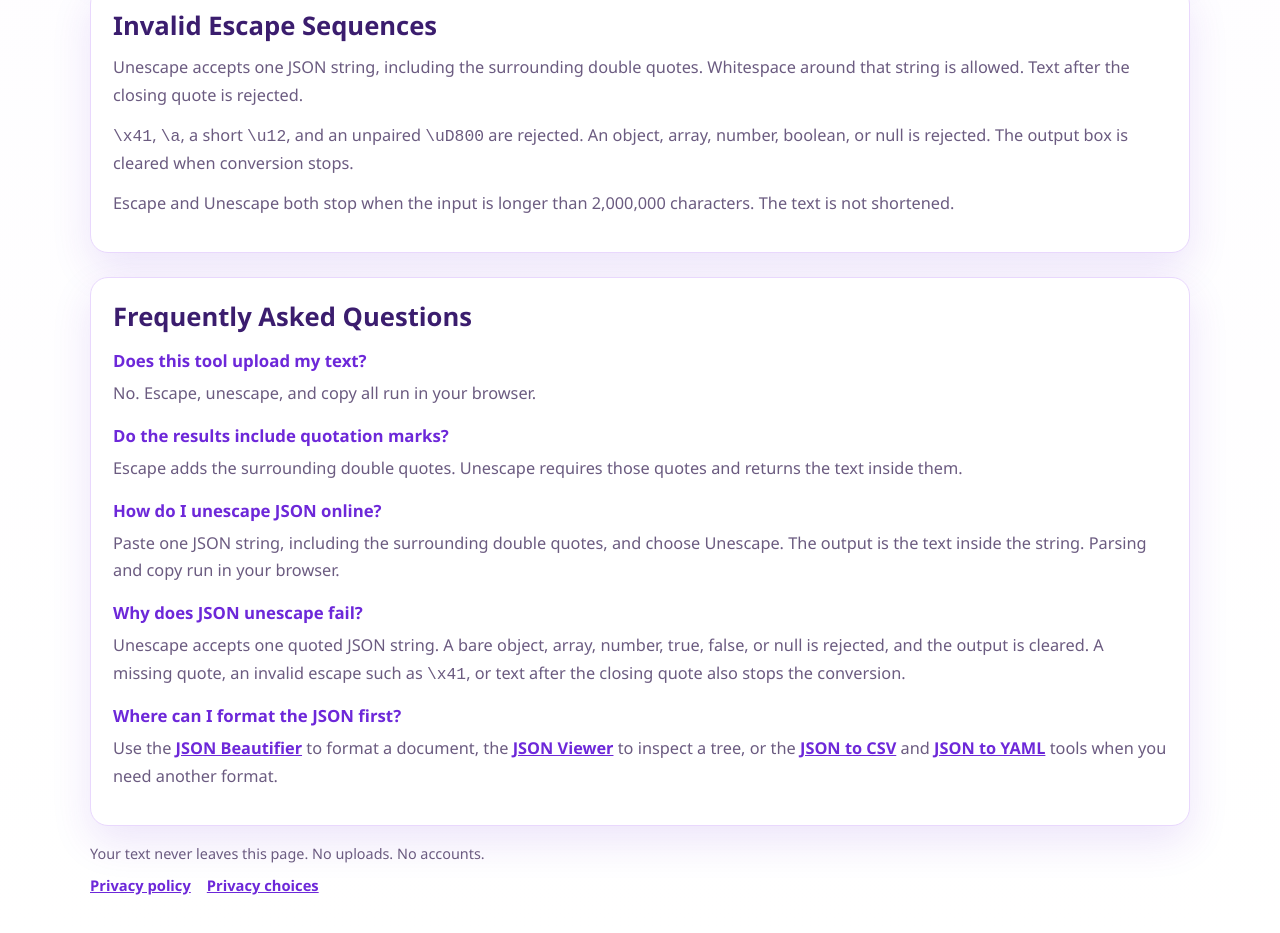
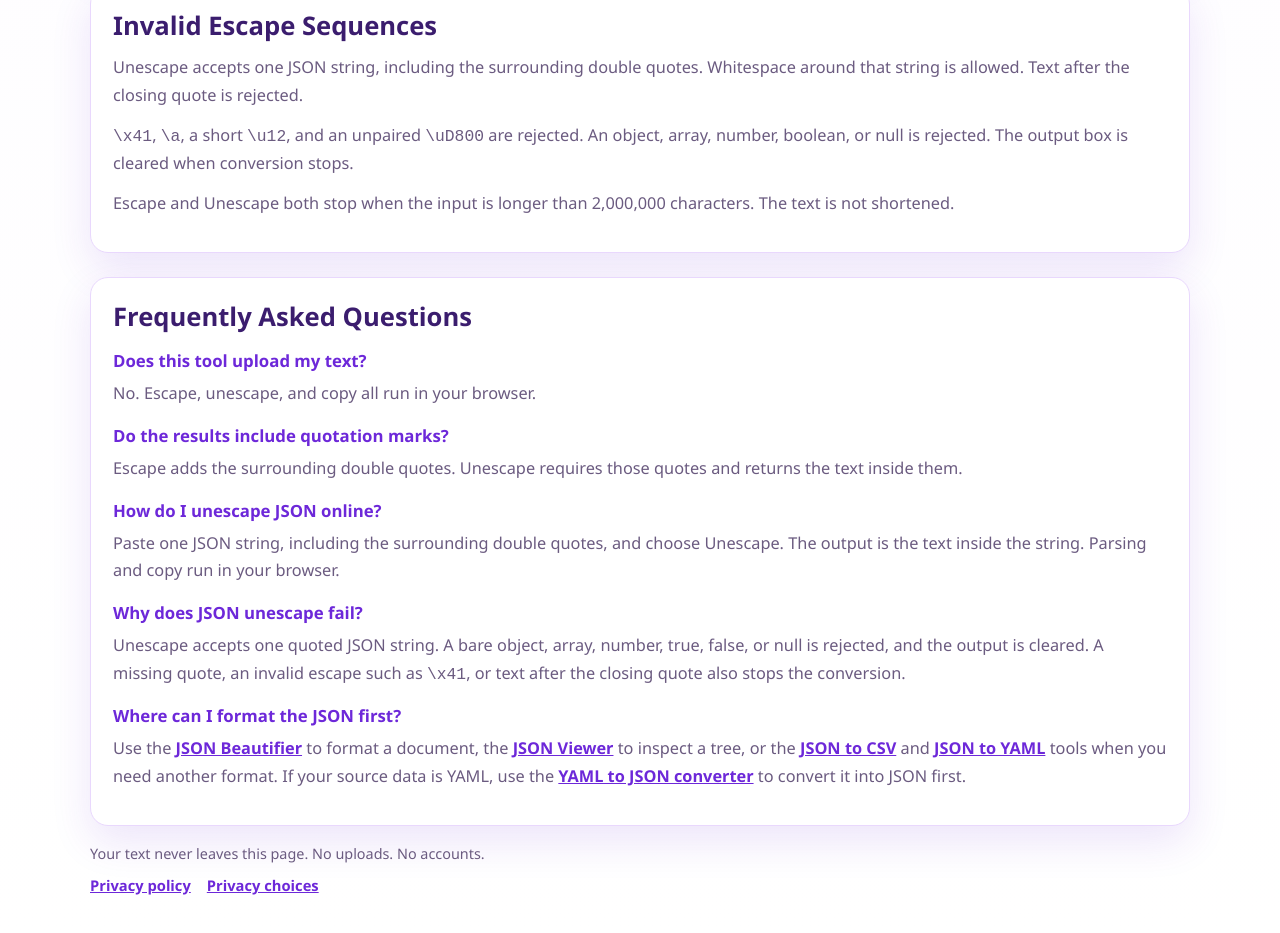
Before and after one commit to syedali38/json-beautifier, a plain HTML site: page json-escape-unescape/index.html in a window 1280 px wide. Shown: the part 4617-5550 px from the top of the page. Drawn offline with Linux system fonts and the light colour scheme.

Commit message:
Add YAML to JSON contextual link to Escape FAQ
Co-authored-by: Cursor <cursoragent@cursor.com>

```diff
--- a/json-escape-unescape/index.html
+++ b/json-escape-unescape/index.html
@@ -274,6 +274,9 @@
             <a href="/json-viewer/">JSON Viewer</a> to inspect a tree, or the
             <a href="/json-to-csv/">JSON to CSV</a> and
             <a href="/json-to-yaml/">JSON to YAML</a> tools when you need another format.
+            If your source data is YAML, use the
+            <a href="/yaml-to-json/">YAML to JSON converter</a>
+            to convert it into JSON first.
           </p>
         </section>
       </main>
```
